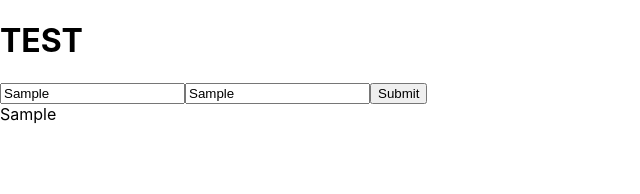
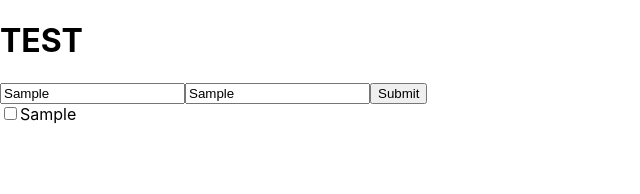
Before and after one commit to koh1project/todo-list, a React (Create React App) app: page / in a window 1280 px wide. Both pictures are taken after typing "Sample", "Sample" into the empty fields and a click on the input "Submit". Shown: the top 194 px of the page, without its empty margins (0-640 px from the left). Built offline with nearby package versions, Linux system fonts and the light colour scheme; no server answers.

Commit message:
Add deleteTodoItem

```diff
--- a/src/App.tsx
+++ b/src/App.tsx
@@ -53,7 +53,12 @@ const App = () => {
 
   const handleSubmit = (evt: React.FormEvent<HTMLInputElement>) => {
     evt.preventDefault();
-    dispatch(addTodo(todo));
+    const newTodo: Todo = {
+      ...todo,
+      id: todo.description + new Date().getMilliseconds()
+    };
+
+    dispatch(addTodo(newTodo));
   };
 
   const handleChange = (evt: any) => {
--- a/src/containers/todoContainer/todoContainer.tsx
+++ b/src/containers/todoContainer/todoContainer.tsx
@@ -1,7 +1,10 @@
 import React from 'react';
 import { FC } from 'react';
+import { useDispatch } from 'react-redux';
 
 import { Todo } from 'redux/todo/todo.actions';
+
+import { deleteTodo } from 'redux/todo/todo.actions';
 
 export type Props = {
   todos: Todo[];
@@ -9,10 +12,21 @@ export type Props = {
 
 export const TodoContainer: FC<Props> = (props) => {
   const { todos } = props;
+  const dispatch = useDispatch();
+
   return (
     <div>
       {todos.map((todo) => (
-        <div key={Math.random()}>{todo.description}</div>
+        <div key={Math.random()}>
+          <input
+            type="checkbox"
+            onClick={() => {
+              console.log(`Clicked ID:${todo.id}`);
+              dispatch(deleteTodo(todo));
+            }}
+          />
+          {todo.description}
+        </div>
       ))}
     </div>
   );
--- a/src/redux/todo/todo.actions.ts
+++ b/src/redux/todo/todo.actions.ts
@@ -22,3 +22,8 @@ export const addTodo = (todo: Todo): TodoAction => ({
   type: TodoActionTypes.ADD_TODO_ITEM,
   payload: todo
 });
+
+export const deleteTodo = (todo: Todo): TodoAction => ({
+  type: TodoActionTypes.DELETE_TODO_ITEM,
+  payload: todo
+});
--- a/src/redux/todo/todo.reducer.ts
+++ b/src/redux/todo/todo.reducer.ts
@@ -16,6 +16,12 @@ export const todoReducer: Reducer<TodoState, TodoAction> = (
         ...state,
         todos: [...state.todos, action.payload]
       };
+    case TodoActionTypes.DELETE_TODO_ITEM:
+      console.log(action.payload.id);
+      return {
+        ...state,
+        todos: state.todos.slice().filter((todo) => todo.id !== action.payload.id)
+      };
     default:
       return state;
   }
```
